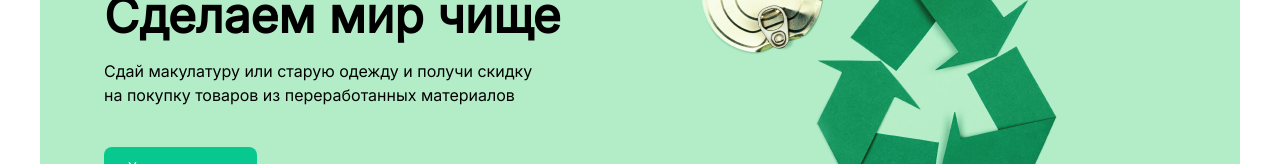
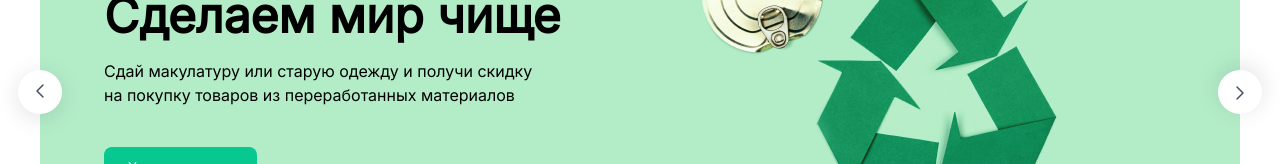
Before and after one commit to tyuop077/FrontendEco, a React (Create React App) app: page / in a window 1280 px wide. Shown: the part 183-347 px from the top of the page. Built offline with nearby package versions, Linux system fonts and the light colour scheme.

Commit message:
Added slider navigation arrows

```diff
--- a/src/app/components/slider/Slider.module.scss
+++ b/src/app/components/slider/Slider.module.scss
@@ -44,3 +44,32 @@
     background-color: #FFE48F;
   }
 }
+
+.arrowL {
+  z-index: 1;
+  position: relative;
+  left: 0;
+  width: 44px;
+  height: 44px;
+  background-color: white;
+  border: none;
+  border-radius: 50px;
+  box-shadow: 0 4px 24px rgba(0, 11, 38, 0.12);
+  cursor: pointer;
+  transition: background-color 0.2s;
+  &:hover {
+    background-color: #f3f3f3;
+  }
+  &:active {
+    background-color: #e5e5e5;
+  }
+  top: -182px;
+  left: -22px;
+}
+
+.arrowR {
+  @extend .arrowL;
+  transform: rotate(180deg);
+  float: right;
+  left: 22px;
+}
--- a/src/app/components/slider/Slider.tsx
+++ b/src/app/components/slider/Slider.tsx
@@ -2,8 +2,10 @@ import styles from "./Slider.module.scss";
 import RecyclingFlat from "../../assets/recyclingFlat.png";
 import Trash from "../../assets/trash.png";
 import Recycling from "../../assets/recycling.png";
-import { Swiper, SwiperSlide } from 'swiper/react';
-import 'swiper/css';
+import SliderArrow from "../../assets/sliderArrow.svg";
+import {Swiper, SwiperSlide, useSwiper} from "swiper/react";
+import {Navigation} from "swiper";
+import "swiper/css";
 import {useState} from "react";
 
 export default () => {
@@ -11,6 +13,7 @@ export default () => {
     return (
         <div className={bgClass}>
             <Swiper
+
                 spaceBetween={50}
                 onSlideChange={(swiper) => {
                     setBgClass(swiper.activeIndex === 1 ? styles.sliderYellow : styles.slider)
@@ -44,6 +47,20 @@ export default () => {
                     </div>
                 </SwiperSlide>
             </Swiper>
+            <SliderArrowButton />
+            <SliderArrowButton right />
         </div>
     )
 }
+
+const SliderArrowButton = ({right}: {right?: boolean}) => {
+    const swiper = useSwiper();
+    return (
+        <button
+            className={right ? styles.arrowR : styles.arrowL}
+            onClick={() => right ? swiper.slideNext() : swiper.slidePrev()}
+        >
+            <img alt="Slider arrow" src={SliderArrow} />
+        </button>
+    )
+}
```
Also changed, not shown: src/app/assets/sliderArrow.svg (added).
